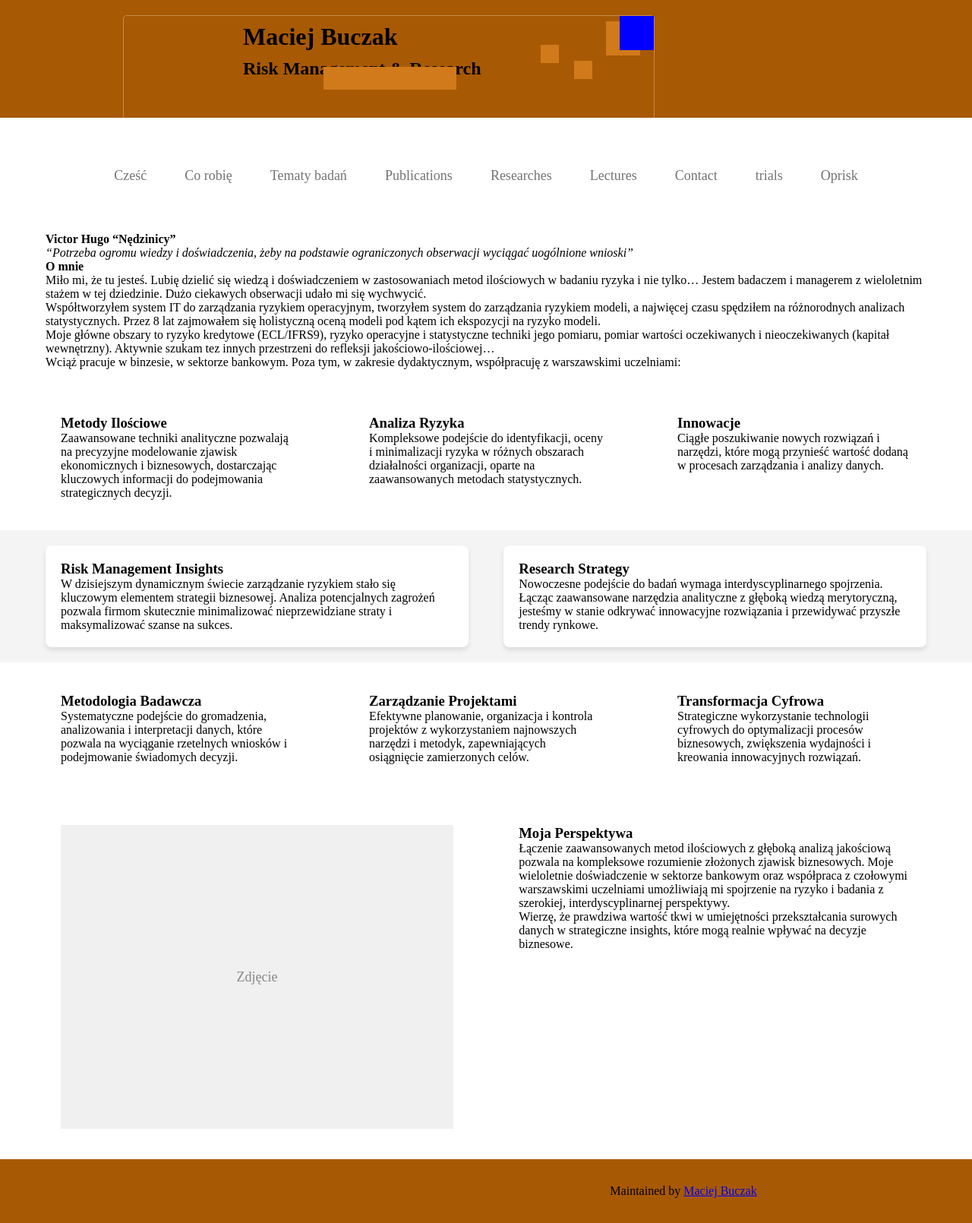
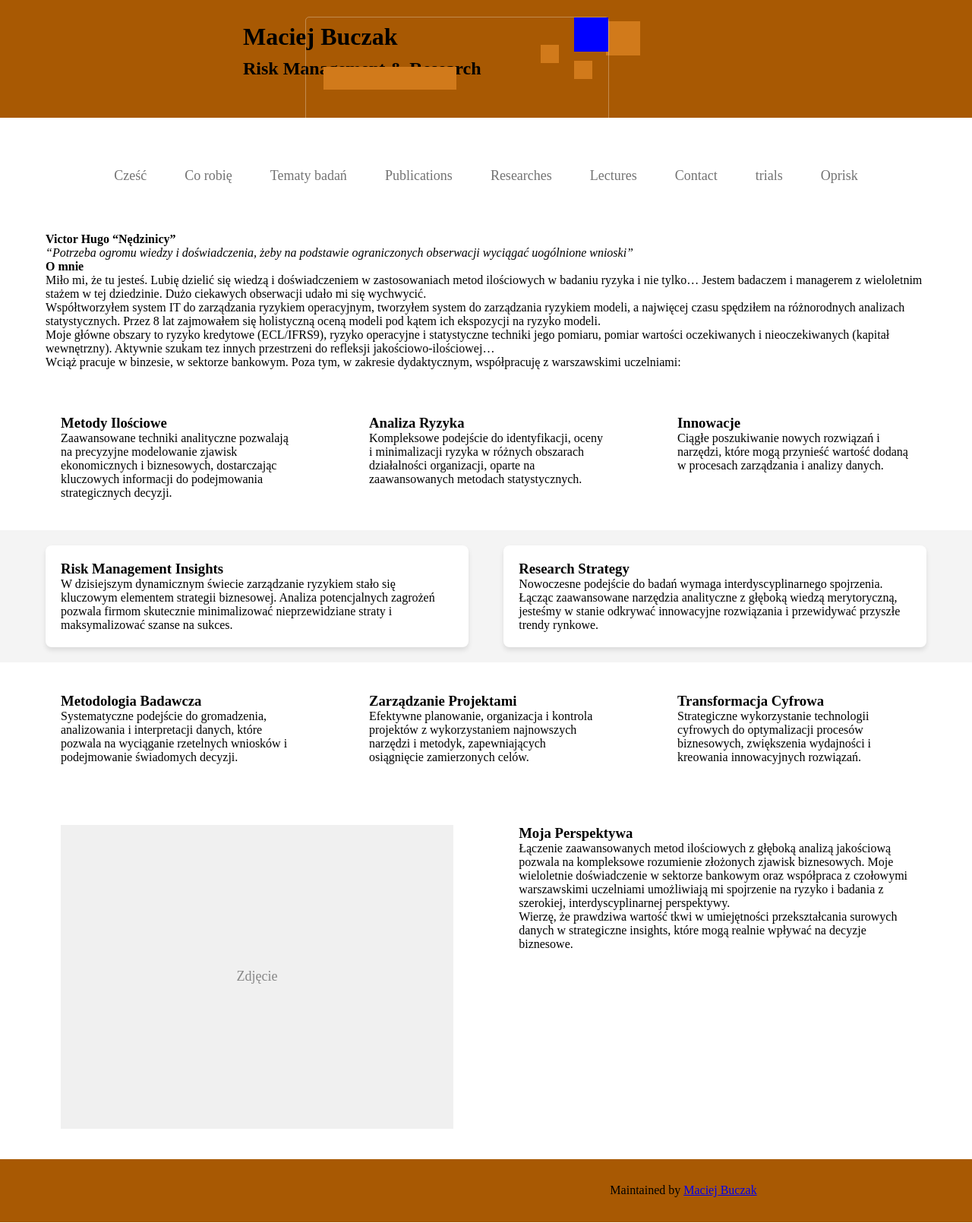
Before and after one commit to MaciejBuczak/risk-research, a Jekyll site: the page built from index.md, in a window 1280 px wide. Shown: the whole page at 76% size. Built offline with Jekyll 4.4.1, drawn with Linux system fonts in a browser that asks for light colours.

Commit message:
Update default.html

```diff
--- a/_layouts/default.html
+++ b/_layouts/default.html
@@ -33,7 +33,7 @@
       display: flex;
       justify-content: center;
       padding-top: 30px;
-      padding-bottom: 51px;
+      padding-bottom: 50.5px;
       overflow: hidden; /* Zapobiega wystawaniu kwadratów */
     }
     #header_wrap .inner {
@@ -64,11 +64,11 @@
     /* Nowy kontener title-square-container */
 .title-square-container {
   position: absolute;
-  top: 20px; /* Kontrolowanie położenia w pionie */
-  left: 40%; /* Wycentrowanie w poziomie */
+  top: 22px; /* Kontrolowanie położenia w pionie */
+  left: 47%; /* Wycentrowanie w poziomie */
   transform: translateX(-50%);
   width: 100%; /* Pełna szerokość w ramach max-width */
-  max-width: 700px; /* Maksymalna szerokość */
+  max-width: 400px; /* Maksymalna szerokość */
   height: 150px; /* Wysokość kontenera - możesz zmienić */
   z-index: 10;
   border: 1px solid rgba(255, 255, 255, 0.3); /* Delikatne białe obramowanie z przezroczystością */
```
